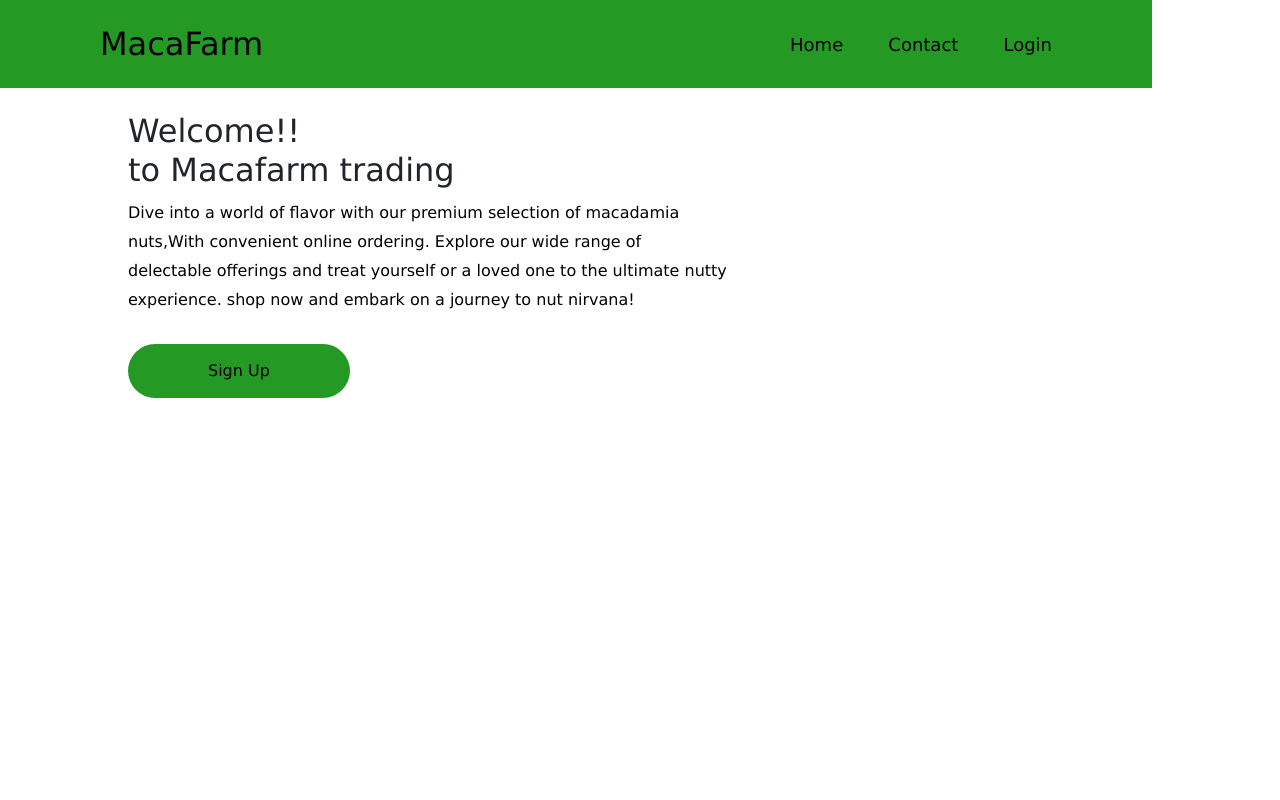
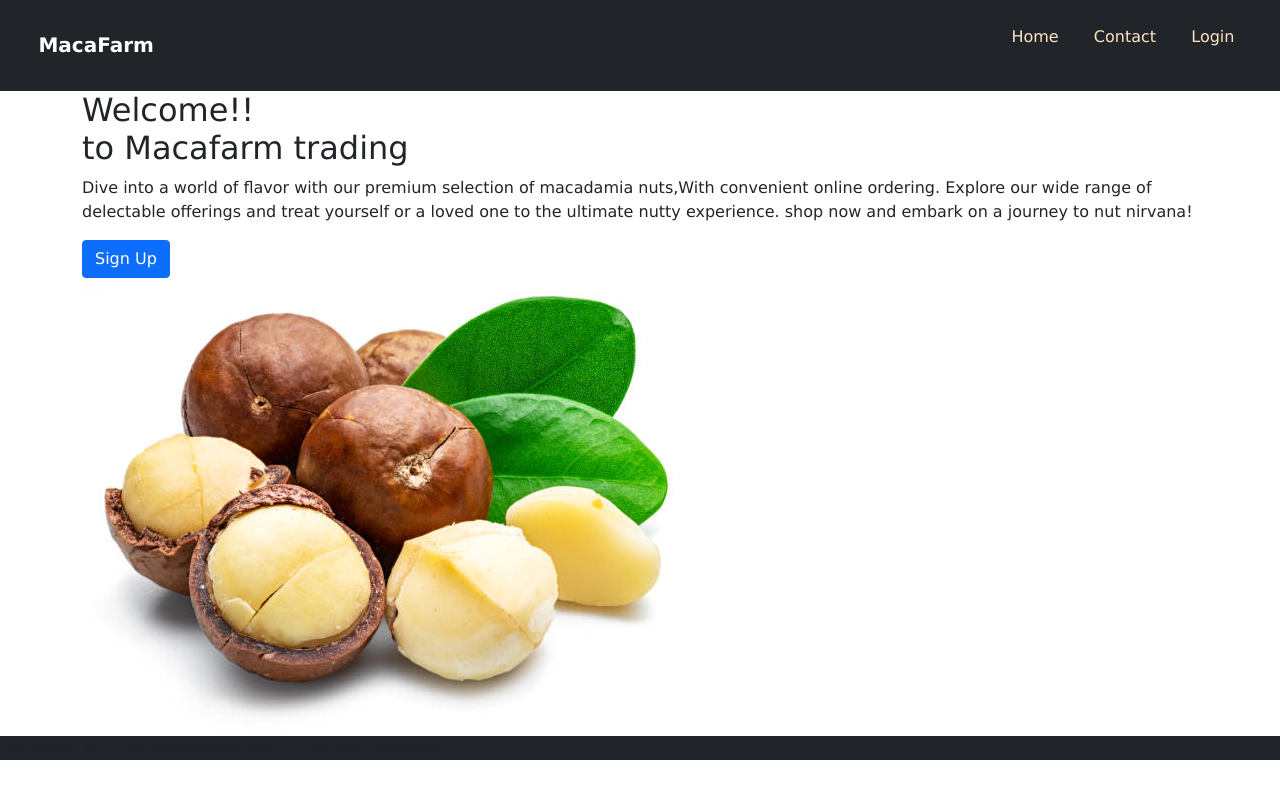
Before and after one commit to mainaesther302/Agribusiness, a Flask app: page /home in a window 1280 px wide. Run offline with Flask 3, Linux system fonts and the light colour scheme; data that the repository does not hold is empty; some libraries are stand-ins or nearby versions.

Commit message:
begin styling the home page

```diff
--- a/facial/routes.py
+++ b/facial/routes.py
@@ -7,6 +7,7 @@ from flask_login import login_user, current_user, logout_user, login_required
 
 forgot = False
 
+# homepage route
 @app.route('/home')
 @app.route('/')
 def home():
@@ -19,6 +20,7 @@ def home():
                             user=current_user)
 
 
+# login route
 @app.route('/login',methods=('GET','POST'))
 def login():
     if current_user.is_authenticated:
@@ -242,6 +244,7 @@ def error_500(error):
 
 
 @app.route('/logout')
+@login_required
 def logout():
     logout_user()
     return redirect(url_for('home'))
--- /dev/null
+++ b/facial/static/css/style.css
@@ -0,0 +1,59 @@
+*{
+  padding:0;
+  margin: 0;
+  box-sizing: border-box;
+  font-family: Verdana, Geneva, Tahoma, sans-serif;
+}
+
+body{
+  width: 100vw;
+}
+
+/********************************/
+/* NAVBAR STYLING */
+/********************************/
+.navbar{
+  padding: 1rem;
+  display: flex;
+  justify-content: space-arounds;
+  align-items: baseline;
+}
+
+.navbar .navbar-brand{
+  width: fit-content;
+  padding: .4rem;
+  margin: 1rem;
+  font-weight: 800;
+  /* border: 1px solid red; */
+}
+
+.navbar .navbar i{
+  /* transform: ; */
+}
+
+.navbar .menu-items ul{
+  display: flex;
+  list-style: none;
+  align-items: baseline;
+
+}
+
+.navbar .menu-items ul li a{
+  text-decoration: none;
+  /* border: 1px solid; */
+  padding: .4rem;
+  margin: .7rem;
+  font-weight: 500;
+  color: bisque;
+}
+
+.navbar .menu-items ul li a:hover{
+  text-underline-offset: .7rem;
+  text-decoration: underline;
+  color:rgb(80, 163, 16);
+
+}
+
+/********************************/
+/* MAIN BODY STYLING */
+/********************************/
--- a/facial/static/style.css
+++ /dev/null
@@ -1,90 +0,0 @@
-*{
-  padding:0;
-  margin: 0;
-  box-sizing: border-box;
-  font-family: Verdana, Geneva, Tahoma, sans-serif;
-}
-body{
-  font-family: 'Gill Sans', 'Gill Sans MT', Calibri, 'Trebuchet MS', sans-serif;
-  width: 100%;
-  min-height: 100vh;
-  padding: 10px 10%;
-  overflow: hidden;
-  position: relative;
-}
-.header{
-  position: fixed;
-  top:0;
-  left: 0;
-  width: 90%;
-  padding: 20px 100px;
-  background:rgb(36, 154, 36) ;
-  display: flex;
-  justify-content: space-between;
-  align-items: center;
-  z-index: 100;
-
-}
-.logo{
-  font-size: 32px;
-  color: black;
-  text-decoration: none;
-  font-weight: 200;
-}
-.navigation a{
-  position:relative;
-  font-size: 18px;
-  color: black;
-  font-weight: 200;
-  text-decoration: none;
-  margin-left: 40px;
-}
-.navigation a::before{
-  content:'' ;
-  position:absolute;
-  top: 100%;
-  left: 0;
-  width: 0;
-  height: 2px;
-  background:black ;
-  transition: 0.3s;
-}
-.navigation a:hover::before{
-  width: 100%;
-}
-/* the above code is for the naviation bar and the body*/
-.insidecontent{
-   margin-top: 10%;
-   max-width: 600px;
-}
-.insidecontent .signupbutton{
-  display: inline-block;
-  text-decoration: none;
-  padding: 15px 80px;
-  color: black;
-  background:rgb(36, 154, 36) ;
-  font-size: 16px;
-  border-radius: 30px;
-  border-top-right-radius: 30px;
-  transition: 0.3s;
-}
-.insidecontent .signupbutton:hover{
-  border-top-right-radius: 0;
-  background-image: linear-gradient(rgb(36, 154, 36),white);
-}
-.insidecontent h1{
-  font-size: 70px;
-  color: black;
-  line-height: 1.8;
-}
-.insidecontent p{
-  margin:10px 0 30px;
-  color: black;
-  line-height: 1.8;
-}
-.image{
-  width: 530px;
-  position:absolute;
-  bottom: 0;
-  right: 10%;
-}
--- a/facial/templates/base.html
+++ b/facial/templates/base.html
@@ -17,11 +17,45 @@
                 <i class='bx bxs-edit logo' class="d-inline-block align-text-top" alt="logo"></i>
                 MacaFarm
             </a>
+
+            <div class="menu-items">
+                <ul>
+
+                    <li>
+                        <a href="{{url_for('home')}}">Home</a>
+                    </li>
+                    <li>
+                        <a href="{{url_for('contact')}}">Contact</a>
+                    </li>
+                    {% if  current_user.is_authenticated %}
+                    <li>
+                        <a href="{{url_for('buy')}}">Buy</a>
+                    </li>
+                    <li>
+                        <a href="{{url_for('sell')}}">Sell</a>
+                    </li>
+                    {% endif%}
+                    {% if not current_user.is_authenticated %}
+                    <li>
+                        <a href="{{url_for('login')}}">Login</a>
+                    </li>
+                    {% endif %}
+                    {% if  current_user.is_authenticated %}
+                    <li>
+                        <a href="{{url_for('logout')}}">Logout</a>
+                    </li>
+                    {% endif %}
+
+                </ul>
+            </div>
+
             {% if user.is_authenticated %}
-            <form class="d-flex" role="search">
-                <input class="form-control me-2" type="search" placeholder="Search" aria-label="Search">
-                <button class="btn btn-primary" type="submit"> Search</button>
-            </form>
+            <div>
+                <form class="d-flex" role="search">
+                    <input class="form-control me-2" type="search" placeholder="Search" aria-label="Search">
+                    <button class="btn btn-primary" type="submit"> Search</button>
+                </form>
+            </div>
             {% endif %}
         </div>
       </nav>
--- a/facial/templates/index.html
+++ b/facial/templates/index.html
@@ -1,76 +1,33 @@
-{% extends "layout.html" %}
+{% extends "base.html" %}
 
-{% block index %}
-<link rel="stylesheet" href="{{url_for('static',filename='style.css')}}" />
-<link rel="stylesheet" href="{{url_for('static',filename='bootstrap.min.css')}}" />
-{% endblock index %}
 
 {% block script %}
 <script src="{{url_for('static',filename='script.js')}}" defer></script>
 {% endblock script %}
 
-{% block content %}
-<body>
-  <header class="header">
-      <a href="{{url_for('home')}}" class="logo">MacaFarm</a>
+{% block body %}
 
-      <nav class="navigation">
-          <a href="{{url_for('home')}}">Home</a>
+  {% if current_user.is_anonymous %}
 
-          <a href="{{url_for('contact')}}">Contact</a>
-          {% if  current_user.is_authenticated %}
-          <a href="{{url_for('buy')}}">Buy</a>
-          <a href="{{url_for('sell')}}">Sell</a>
-          {% endif%}
-          {% if not current_user.is_authenticated %}
-          <a href="{{url_for('login')}}">Login</a>
-          {% endif %}
-          {% if  current_user.is_authenticated %}
-          <a href="{{url_for('logout')}}">logout</a>
-          {% endif %}
-
-      </nav>
-  </header>
-  {% if not current_user.is_authenticated %}
   <div class="insidecontent">
+    <div>
       <h2>Welcome!!<br>to Macafarm trading </h2>
       <p> Dive into a world of flavor with our premium selection of macadamia nuts,With convenient online ordering.
           Explore our wide range of delectable offerings and treat yourself or a loved one to the ultimate nutty experience.
           shop now and embark on a journey to nut nirvana!
       </p>
-      <a href="{{url_for('register')}}" class="signupbutton">Sign Up</a>
+      <a href="{{url_for('register')}}" class="btn btn-primary">Sign Up</a>
+    </div>
+
+    <div class="homepage-image">
+      <img src="{{url_for('static',filename='assets/photo2.jpg')}}" class="image">
+    </div>
   </div>
+
   {% else %}
-      <div class="insidecontent">
-<!--         <table>
-          <caption>Sellers Information!!</caption>
-          <tr>
-            <th>Seller's Name:</th>
-            <th>Email:</th>
-            <th>Phone Number:</th>
-            <th>Postal Code:</th>
-            <th>Product Name</th>
-            <th>Product Description:</th>
-            <th>Price:</th>
-            <th>Quantity:</th>
-        </tr>
 
-        {% for consumer in consumers %}
-          <tr>
-              <th>{{ consumer.full_name}}</th>
-              <th>{{consumer.email}}</th>
-              <th>{{consumer.phone_number}}</th>
-              <th>{{consumer.postal_code}}</th>
-              <th> - </th>
-              <th> - </th>
-              <th> - </th>
-              <th>{{consumer.quantity}}</th>
+    <div class="content">
 
-
-          </tr>
-        {% endfor %}
-      </table>
- -->
      <table class="table table-striped table-secondary table-hover table-bordered border-dark table-responsive-md ">
       <caption> Sellers Information!! </caption>
 
@@ -106,7 +63,6 @@
 
       </div>
   {% endif %}
-  <!-- <img src="{{url_for('static',filename='assets/photo2.jpg')}}" class="image"> -->
-</body>
-</html>
-{% endblock content %}
+
+
+{% endblock %}
```
Also changed, not shown: facial/form.py (+0 -30 lines), facial/static/login.css (deleted, +0 -135 lines), facial/static/register.css (deleted, +0 -140 lines), facial/static/table.css (deleted, +0 -32 lines).
